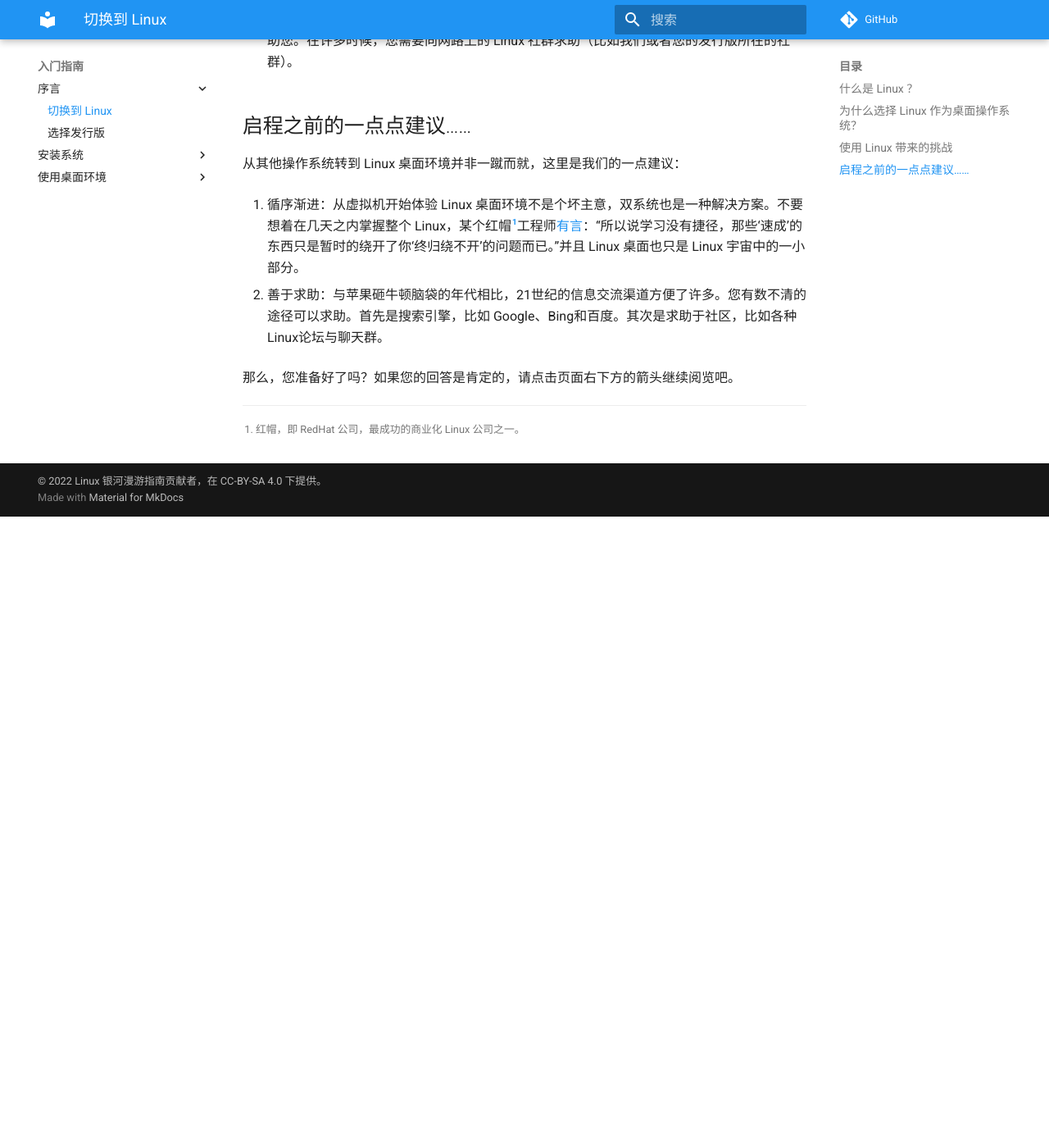
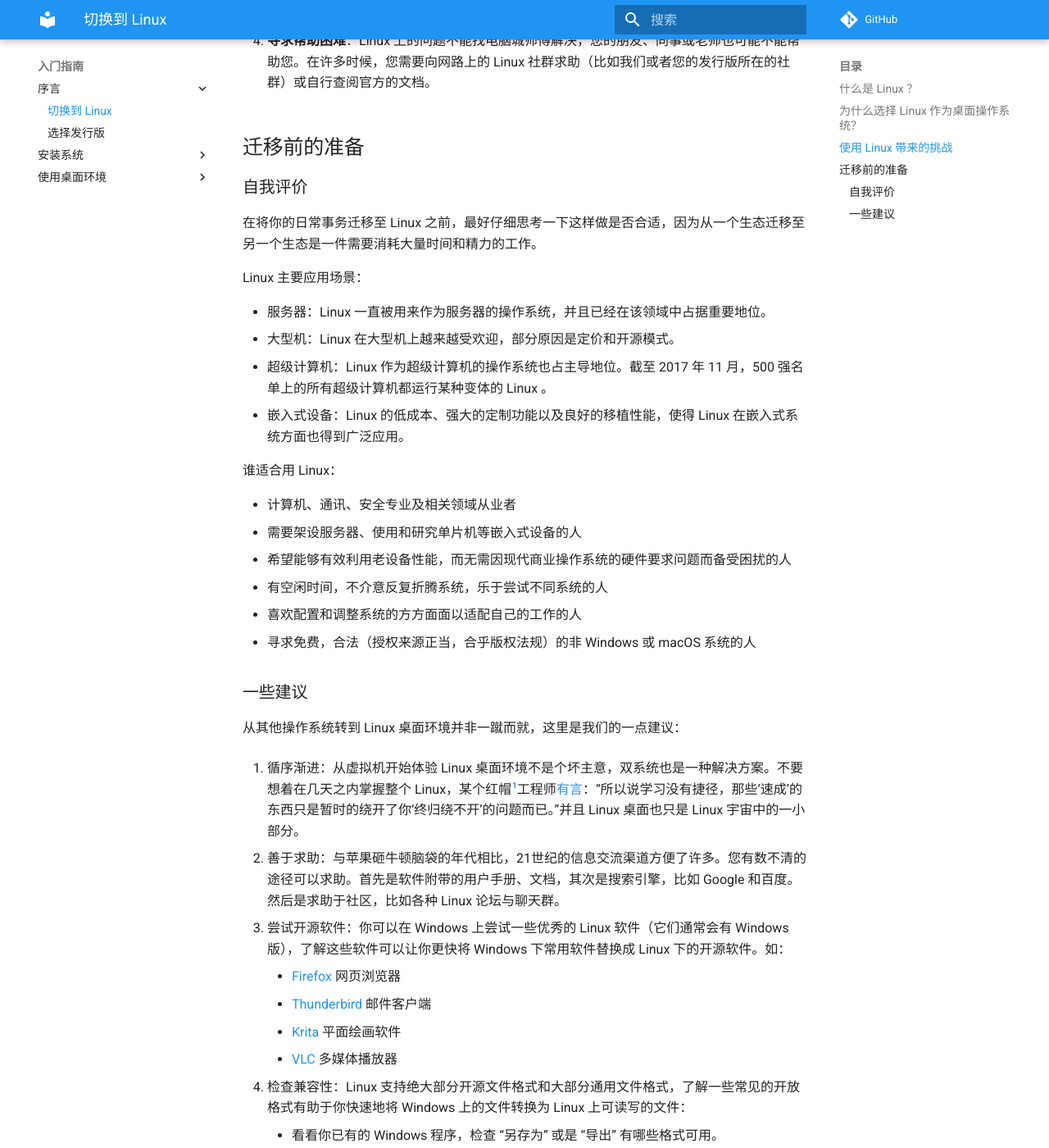
Before and after one commit to linuxhitchhiker/THGLG, an MkDocs documentation site: the page built from docs/basic/prologue/switch-to-linux.md, in a window 1280 px wide and 1400 px high, scrolled down 1276 px. Shown: the whole window at 82% size. Built offline with MkDocs 1.6.1 and Material for MkDocs 9.7.7, drawn with Linux system fonts in a browser that asks for light colours; comment, search, counter and statistics services are not loaded; before the commit the page ends 1906 px from its top, so only the background shows below that; some of the changed text lies outside the part shown.

Commit message:
update switch-to-linux

```diff
--- a/docs/basic/prologue/switch-to-linux.md
+++ b/docs/basic/prologue/switch-to-linux.md
@@ -14,17 +14,17 @@ lead: "在开始非凡的 GNU/Linux 之旅之前，您应当了解这些。"
 
 不同的人有不同的理由。这些理由可能是伦理上的、经济上的或者单纯是一种学习更多知识的方式。以下给出几个常见的理由：
 
-1. **自由软件**：Linux 是自由软件，用户可以随意的使用软件。如果您愿意的话，还可以学习程序源代码，修改程序以及分享程序。与之相对的专有软件则无法做到这一点，尝试研究专有软件的运作方式可能会带来法律风险。
+1. **自由开源**：Linux 是由自由与开源软件所构成的，用户可以依照自己的意愿使用 Linux。如果您愿意的话，还可以学习程序源代码，修改程序以及分享程序。与之相对的专有软件则无法做到这一点，尝试研究专有软件的运作方式可能会带来法律风险。
 
 1. **开放生态**：Linux 上的生态是完全开放的，这些标准可以与不同的平台对接，避免被单一供应商锁定。
 
 1. **安全稳定**：Linux 被世界上许多大公司采用，安全与稳定有某种程度的保障。同时 Linux 的权限管理相对严格，还有基于内核功能的沙箱机制，能够让应用在被攻破时提供更多保障。
 
-1. **经济因素**：盗版 Windows、MacOS 违反了微软的用户协议，也违反了保护版权的法律。Linux 则完全免费，而且能在老旧或者低成本设备上运行。
+1. **经济因素**：盗版 Windows、MacOS 违反了商业产品的用户协议，也违反了保护版权的法律。Linux 则完全免费，而且能在老旧或者低成本设备上运行。
 
-1. **保护隐私**：自由软件的性质让侵犯隐私的代码无处可藏。不再有各路商业软件在后台收集隐私，也不再有操作系统内置的广告跟踪与推荐。
+1. **保护隐私**：自由与开源软件的性质让侵犯隐私的代码无处可藏。不再有各路商业软件在后台收集隐私，也不再有操作系统内置的广告跟踪与推荐。
 
-1. **易于维护**：不再需要注册表整理，不再需要磁盘碎片整理，甚至不再需要重启。
+1. **易于维护**：不再需要注册表整理，不再需要磁盘碎片整理，甚至不再需要重启。开放的技术体系让你更容易发现问题的根源以及如何解决问题。
 
 ## 使用 Linux 带来的挑战
 
@@ -34,17 +34,53 @@ lead: "在开始非凡的 GNU/Linux 之旅之前，您应当了解这些。"
 
 1. **硬件支持**：Linux 支持绝大多数硬件，无论是目前三种主流显卡还是两家主流CPU都在支持的范围内，但这些毕竟不是全部。有些时候您的设备可能不支持，可能支持的不完美。
 
-1. **软件生态问题**：不是所有应用都有Linux版，双系统启动、WINE 或虚拟机会提供这问题的*部分*解决办法。您可能需要使用一些替代品，比如用 WPS 或 LibreOffice 替换 MS Office。
+1. **软件生态问题**：不是所有应用都有 Linux 版，双系统启动、WINE 或虚拟机会提供这问题的*部分*解决办法。您可能需要使用一些替代品，比如用 WPS 或 LibreOffice 替换 MS Office。
 
-1. **寻求帮助困难**：Linux上的问题不能找电脑城师傅解决，您的朋友、同事或老师也可能不能帮助您。在许多时候，您需要向网路上的 Linux 社群求助（比如我们或者您的发行版所在的社群）。
+1. **寻求帮助困难**：Linux 上的问题不能找电脑城师傅解决，您的朋友、同事或老师也可能不能帮助您。在许多时候，您需要向网路上的 Linux 社群求助（比如我们或者您的发行版所在的社群）或自行查阅官方的文档。
 
-## 启程之前的一点点建议……
+## 迁移前的准备
+
+### 自我评价
+
+在将你的日常事务迁移至 Linux 之前，最好仔细思考一下这样做是否合适，因为从一个生态迁移至另一个生态是一件需要消耗大量时间和精力的工作。
+
+Linux 主要应用场景：
+
+- 服务器：Linux 一直被用来作为服务器的操作系统，并且已经在该领域中占据重要地位。
+- 大型机：Linux 在大型机上越来越受欢迎，部分原因是定价和开源模式。
+- 超级计算机：Linux 作为超级计算机的操作系统也占主导地位。截至 2017 年 11 月，500 强名单上的所有超级计算机都运行某种变体的 Linux 。
+- 嵌入式设备：Linux 的低成本、强大的定制功能以及良好的移植性能，使得 Linux 在嵌入式系统方面也得到广泛应用。
+
+谁适合用 Linux：
+
+- 计算机、通讯、安全专业及相关领域从业者
+- 需要架设服务器、使用和研究单片机等嵌入式设备的人
+- 希望能够有效利用老设备性能，而无需因现代商业操作系统的硬件要求问题而备受困扰的人
+- 有空闲时间，不介意反复折腾系统，乐于尝试不同系统的人
+- 喜欢配置和调整系统的方方面面以适配自己的工作的人
+- 寻求免费，合法（授权来源正当，合乎版权法规）的非 Windows 或 macOS 系统的人
+
+### 一些建议
 
 从其他操作系统转到 Linux 桌面环境并非一蹴而就，这里是我们的一点建议：
 
 1. 循序渐进：从虚拟机开始体验 Linux 桌面环境不是个坏主意，双系统也是一种解决方案。不要想着在几天之内掌握整个 Linux，某个红帽[^rh]工程师[有言](https://www.zhihu.com/question/53295083/answer/2304247674)：“所以说学习没有捷径，那些‘速成’的东西只是暂时的绕开了你‘终归绕不开’的问题而已。”并且 Linux 桌面也只是 Linux 宇宙中的一小部分。
 
-1. 善于求助：与苹果砸牛顿脑袋的年代相比，21世纪的信息交流渠道方便了许多。您有数不清的途径可以求助。首先是搜索引擎，比如 Google、Bing和百度。其次是求助于社区，比如各种Linux论坛与聊天群。
+2. 善于求助：与苹果砸牛顿脑袋的年代相比，21世纪的信息交流渠道方便了许多。您有数不清的途径可以求助。首先是软件附带的用户手册、文档，其次是搜索引擎，比如 Google 和百度。然后是求助于社区，比如各种 Linux 论坛与聊天群。
+
+3. 尝试开源软件：你可以在 Windows 上尝试一些优秀的 Linux 软件（它们通常会有 Windows 版），了解这些软件可以让你更快将 Windows 下常用软件替换成 Linux 下的开源软件。如：</p>
+    - [Firefox](https://www.mozilla.org/en-US/firefox/new/) 网页浏览器</p>
+    - [Thunderbird](https://www.thunderbird.net/en-US/) 邮件客户端</p>
+    - [Krita](https://krita.org/) 平面绘画软件</p>
+    - [VLC](https://www.videolan.org/vlc/) 多媒体播放器
+
+4. 检查兼容性：Linux 支持绝大部分开源文件格式和大部分通用文件格式，了解一些常见的开放格式有助于你快速地将 Windows 上的文件转换为 Linux 上可读写的文件：</p>
+    - 看看你已有的 Windows 程序，检查 “另存为” 或是 “导出” 有哪些格式可用。</p>
+    - 检查 Linux 应用程序中的 “打开” 或 “以...打开” 或是 “导入” 对话框，看看是否发现有在 Windows 程式中可用的任何格式。</p>
+    - 检查 Linux 应用程序中的 “保存” 或是 “另存为” 对话框，看看它是否可以存成 Windows 使用者了解的格式。</p>
+    - 去学习或了解一些通用和开源文件格式，例如：[Markdown](https://www.markdown.xyz/)、[归档与压缩文件](https://wiki.archlinux.org/index.php/Archiving_and_compression)、[开放文档格式](https://baike.baidu.com/item/%E5%BC%80%E6%94%BE%E6%96%87%E6%A1%A3%E6%A0%BC%E5%BC%8F)。
+
+5. 试用 Live 环境：很多 Linux 发行版都有提供 LiveCD 或 LiveDVD 镜像文件。除了在虚拟机中使用 Linux ，使用 LiveCD 在物理机上启动 Linux 也是一个不错的主意，它可以让你检查一下 Linux 与你的电脑硬件的兼容性如何（如果你的电脑具有不受开源驱动支持的计算机硬件，那你无法在 LiveCD 中直接使用该硬件设备），并单纯看看 Linux 究竟是怎么样的。从 LiveCD 启动的系统将比安装到硬盘的系统慢很多，你对 LiveCD 所作出的绝大部分更改都不会保存或生效（如在 LiveCD 中安装软件，下载文件），它们都会在系统重启后恢复原样。
 
 那么，您准备好了吗？如果您的回答是肯定的，请点击页面右下方的箭头继续阅览吧。
 
```
Also changed, not shown: docs/basic/prologue/choosing-distribution.md (+7 -1 lines).
